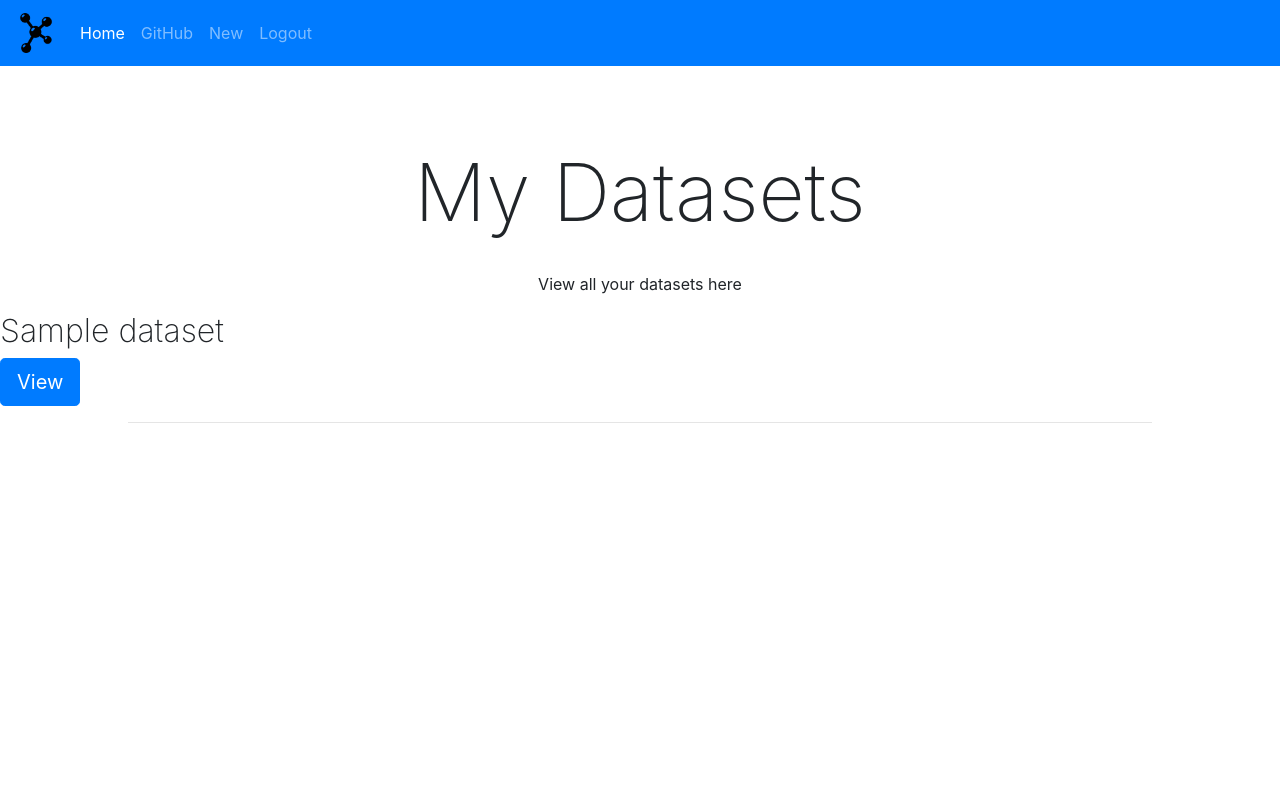
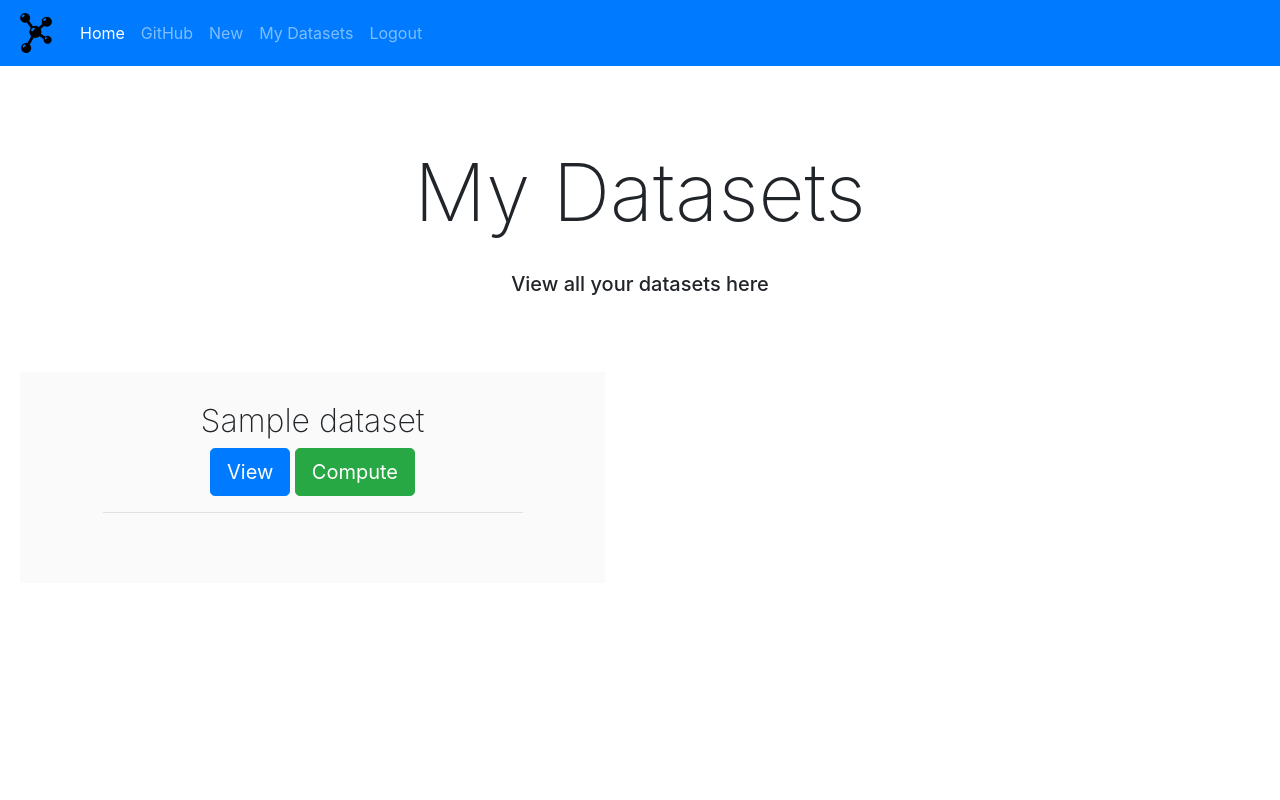
Before and after one commit to jere-mie/domains-software, a Flask app: page /account in a window 1280 px wide. Run offline with Flask 2, Linux system fonts and the light colour scheme; a user stored in the database is signed in; tables that the repository leaves empty hold one stand-in row (values such as "Sample post"); parts of the project's set-up code (start-up, migrations or seed data) failed here and were passed over; some libraries are stand-ins or nearby versions.

Commit message:
prettier, and works ok now

```diff
--- a/website/domains.py
+++ b/website/domains.py
@@ -1,7 +1,8 @@
+import matplotlib
+matplotlib.use('Agg')
+import matplotlib.pyplot as plt
 import numpy as np
 import pandas as pd
-from matplotlib import pyplot as plt
-# this is where I will be putting the necessary domains functions as found in the clean.py, findz.py, etc.
 
 def generate(F, r, q, path, rm, o, ps, ad):
     F0 = F[0]
--- a/website/routes.py
+++ b/website/routes.py
@@ -3,7 +3,6 @@ from website import app, db
 from website.forms import UploadForm, Login, Register
 from website.domains import generate
 from website.fmat import F
-# from flask_uploads import configure_uploads, IMAGES, UploadSet
 import os
 import numpy as np
 from website.models import User, Dataset
--- a/website/static/style.css
+++ b/website/static/style.css
@@ -4,3 +4,10 @@
 .center{
     text-align: center;
 }
+.pushed{
+    margin: 20px;
+    padding: 30px;
+}
+.light{
+    background-color: rgb(250, 250, 250);
+}
--- a/website/templates/account.html
+++ b/website/templates/account.html
@@ -3,13 +3,19 @@
 {% block content %}
     <div class="container">
         <h1 class="thin center" style="font-size:5rem">My Datasets</h1><br>
-        <p class="center">View all your datasets here</p>
+        <h5 class="center">View all your datasets here</h5><br><br>
     </div>
-
+    <div class="row">
     {% for dataset in datasets %}
-        <h2 class="thin">{{ dataset.title }}</h2>
-        <a href="{{ url_for('dataset', ds_id=dataset.id) }}" class="btn btn-lg btn-primary">View</a>
-        <hr width="80%">
-        <br>
+        <div class="col-md-6 center">
+            <div class="pushed light">
+                <h2 class="thin">{{ dataset.title }}</h2>
+                <a href="{{ url_for('dataset', ds_id=dataset.id) }}" class="btn btn-lg btn-primary">View</a>
+                <a href="{{ url_for('compute', ds_id=dataset.id) }}" class="btn btn-lg btn-success">Compute</a>
+                <hr width="80%">
+                <br>
+            </div>
+        </div>
     {% endfor %}
+    </div>
 {% endblock %}
--- a/website/templates/layout.html
+++ b/website/templates/layout.html
@@ -36,6 +36,9 @@
                   <a class="nav-link" href="{{ url_for('new') }}">New</a>
                 </li>
                 <li class="nav-item">
+                  <a class="nav-link" href="{{ url_for('account') }}">My Datasets</a>
+                </li>
+                <li class="nav-item">
                   <a class="nav-link" href="{{ url_for('logout') }}">Logout</a>
                 </li>
                 {% else %}
```
Also changed, not shown: website/templates/dataset.html (+5 -2 lines).
